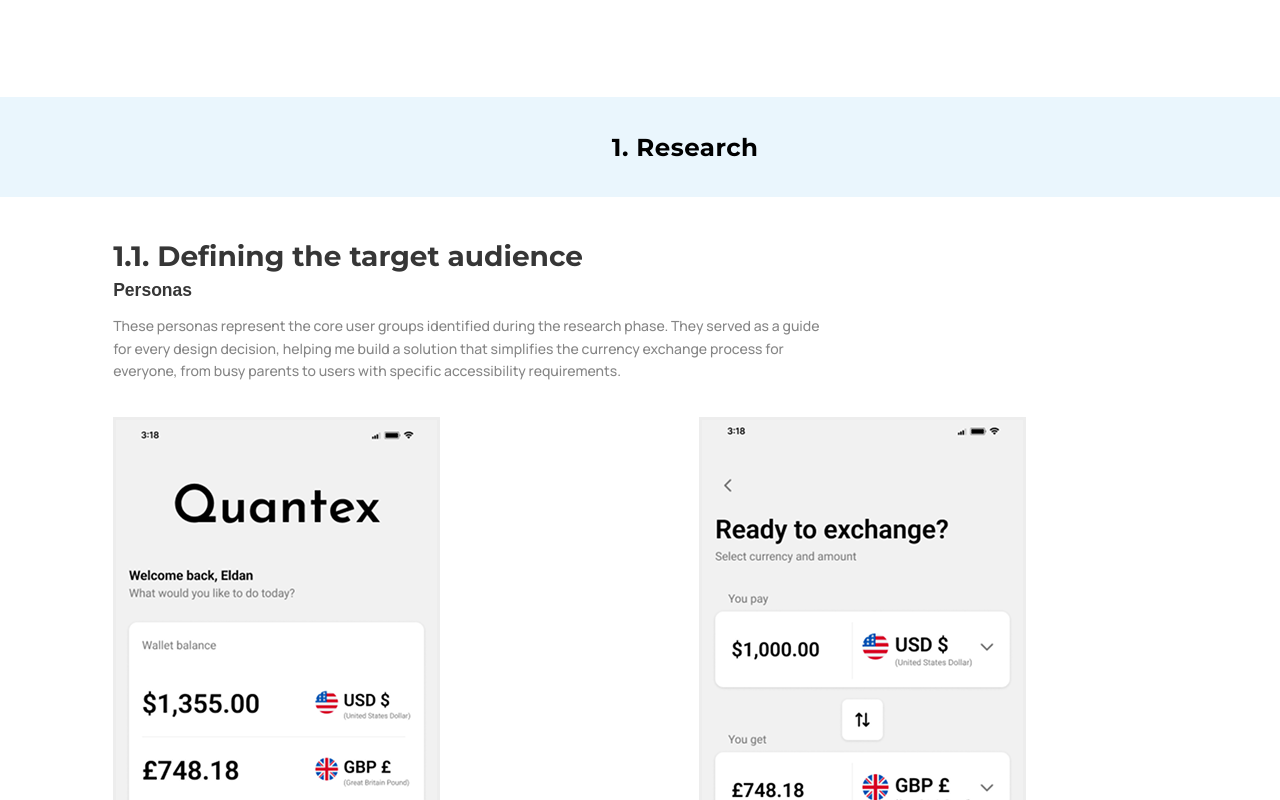
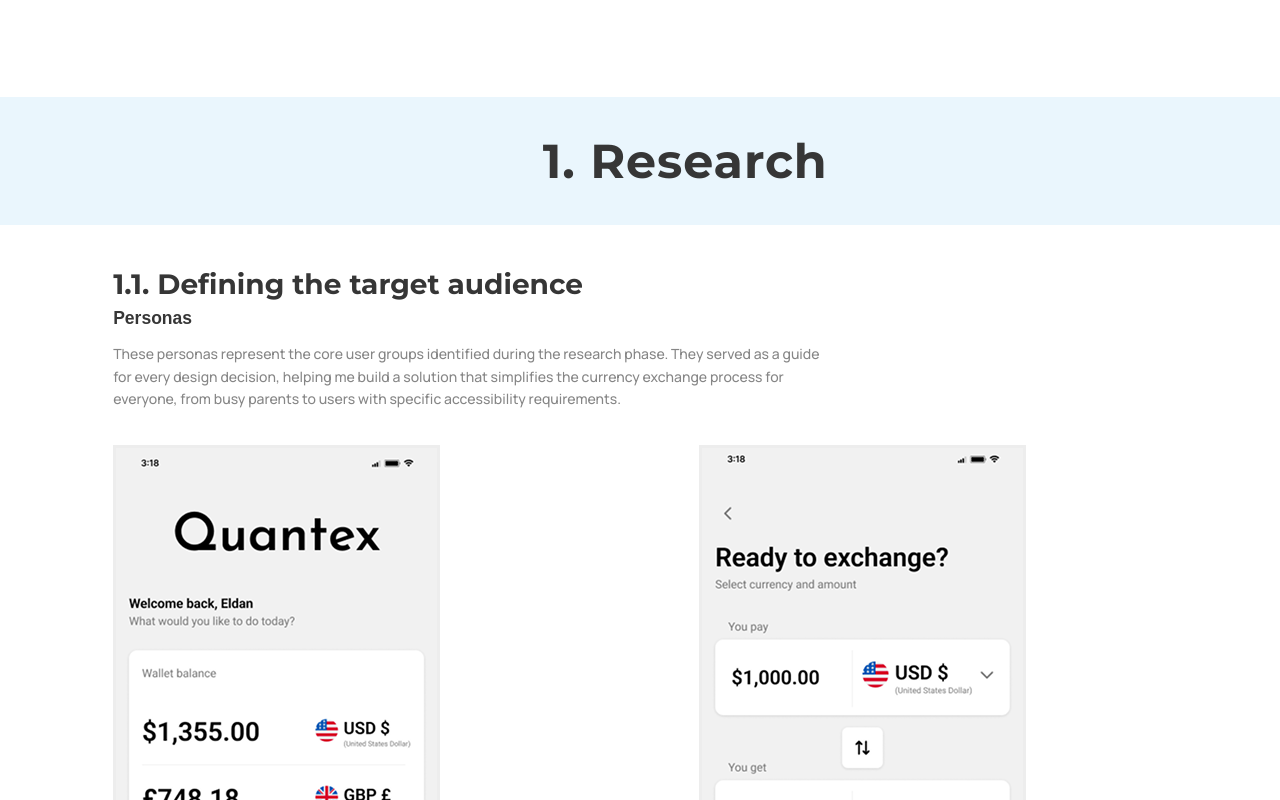
Before and after one commit to mikaridley/Eldan-Ridley-s-Portfolio, a React (Vite) app: page / in a window 1280 px wide. Shown: the part 3780-4580 px from the top of the page. Built offline with nearby package versions, Linux system fonts and the light colour scheme; a web font is replaced by a local one.

Commit message:
update StepperHeader styles

```diff
--- a/src/assets/styles/cmps/StepperHeader.css
+++ b/src/assets/styles/cmps/StepperHeader.css
@@ -7,8 +7,8 @@
   .stepper-header-title {
     margin: 0;
     font-weight: 700;
-    font-size: clamp(1.25rem, 3vw, 1.75rem);
-    color: var(--dark-txt);
+    font-size: 3.4rem;
+    color: var(--dark-grey);
     letter-spacing: 0.02em;
   }
 }
```
